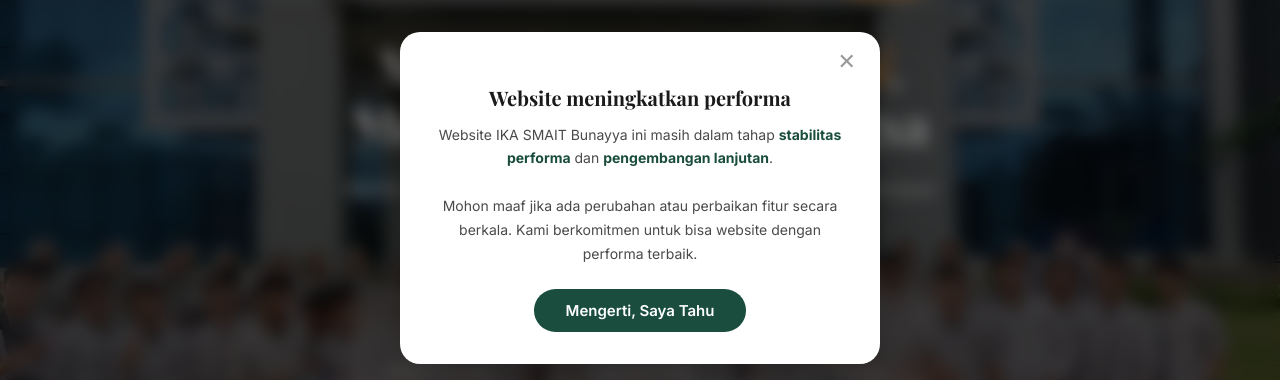
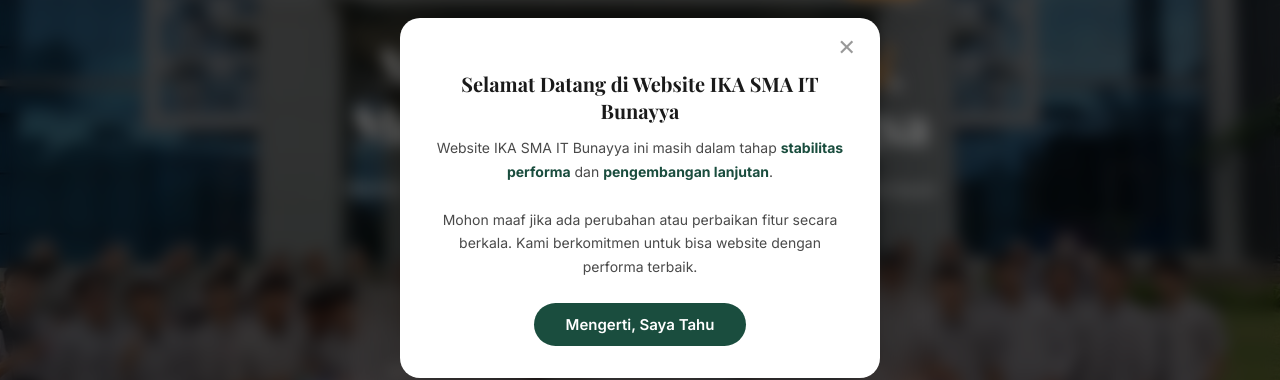
Before and after one commit to skirdrax/ikasmaitbunayya, a React (Vite) app: page / in a window 1280 px wide. Shown: the part 202-582 px from the top of the page. Built offline with nearby package versions, Linux system fonts and the light colour scheme; a web font is replaced by a local one.

Commit message:
upload 5

```diff
--- a/src/components/PopupNotification.jsx
+++ b/src/components/PopupNotification.jsx
@@ -35,9 +35,11 @@
           ✕
         </button>
         <div className="popup-icon"></div>
-        <h3 className="popup-title">Website meningkatkan performa </h3>
+        <h3 className="popup-title">
+          Selamat Datang di Website IKA SMA IT Bunayya
+        </h3>
         <p className="popup-text">
-          Website IKA SMAIT Bunayya ini masih dalam tahap{' '}
+          Website IKA SMA IT Bunayya ini masih dalam tahap{' '}
           <strong>stabilitas performa</strong> dan{' '}
           <strong>pengembangan lanjutan</strong>.
           <br />
```
